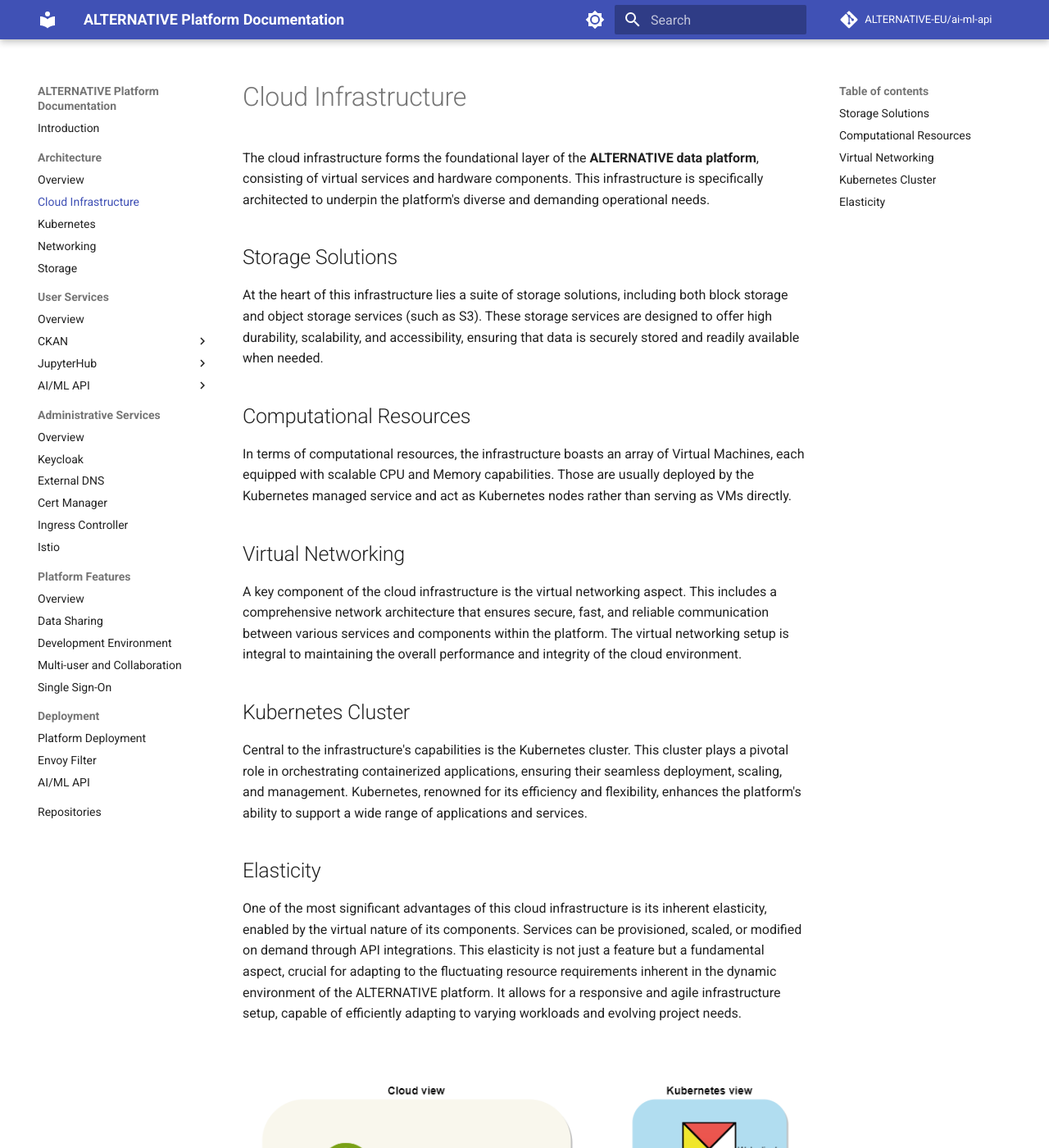
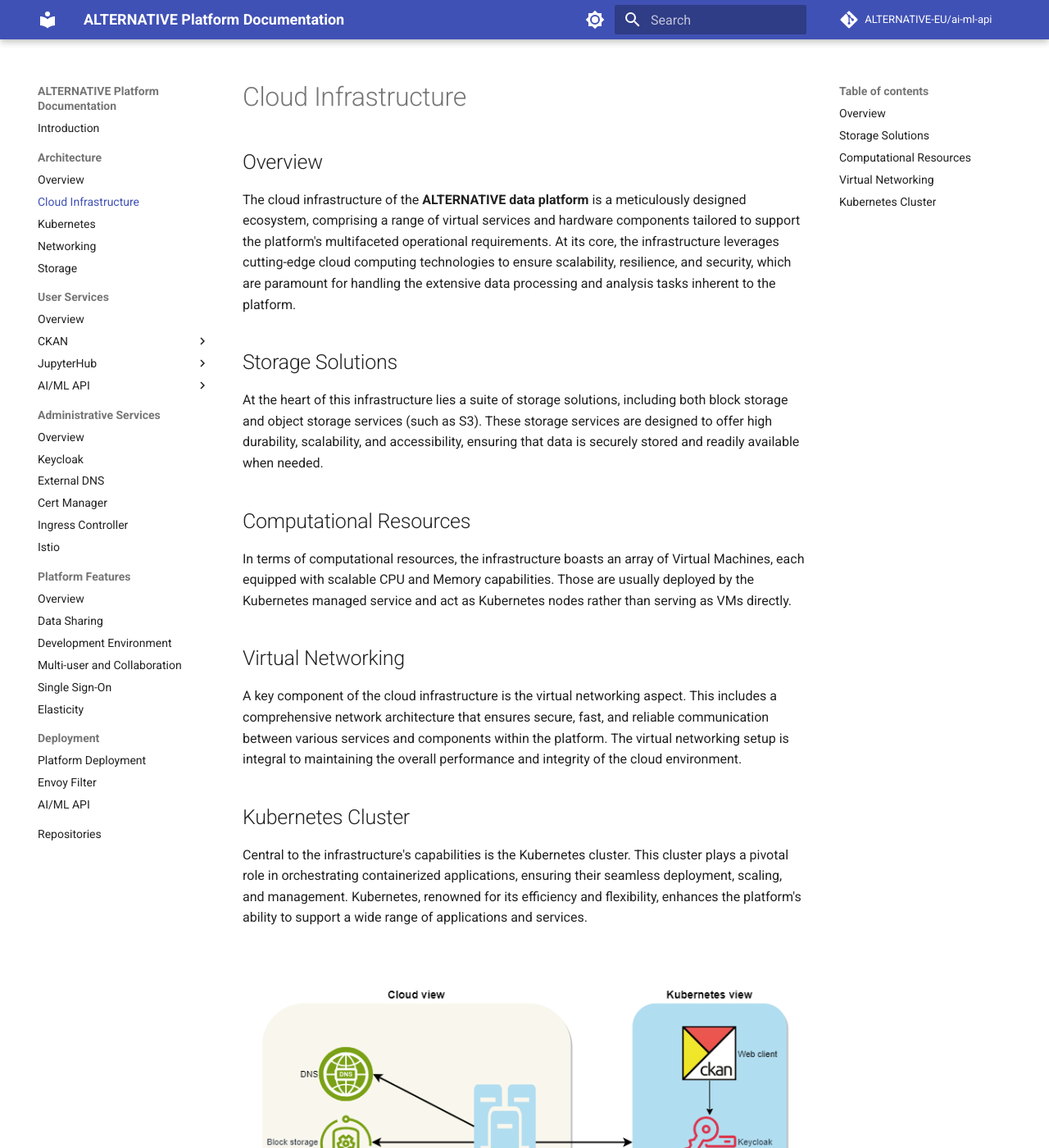
Before and after one commit to ALTERNATIVE-EU/alternative.github.io, an MkDocs documentation site: the page built from docs/docs/architecture/cloud-infrastructure.md, in a window 1280 px wide and 1400 px high. Shown: the whole window at 82% size. Built offline with MkDocs 1.6.1 and Material for MkDocs 9.7.7, drawn with Linux system fonts in a browser that asks for light colours; comment, search, counter and statistics services are not loaded.

Commit message:
Move elasticity as feature, add overview for cloud infrastructure

```diff
--- a/docs/docs/architecture/cloud-infrastructure.md
+++ b/docs/docs/architecture/cloud-infrastructure.md
@@ -1,6 +1,8 @@
 # Cloud Infrastructure
 
-The cloud infrastructure forms the foundational layer of the **ALTERNATIVE data platform**, consisting of virtual services and hardware components. This infrastructure is specifically architected to underpin the platform's diverse and demanding operational needs.
+## Overview
+
+The cloud infrastructure of the **ALTERNATIVE data platform** is a meticulously designed ecosystem, comprising a range of virtual services and hardware components tailored to support the platform's multifaceted operational requirements. At its core, the infrastructure leverages cutting-edge cloud computing technologies to ensure scalability, resilience, and security, which are paramount for handling the extensive data processing and analysis tasks inherent to the platform.
 
 ## Storage Solutions
 
@@ -18,8 +20,5 @@
 
 Central to the infrastructure's capabilities is the Kubernetes cluster. This cluster plays a pivotal role in orchestrating containerized applications, ensuring their seamless deployment, scaling, and management. Kubernetes, renowned for its efficiency and flexibility, enhances the platform's ability to support a wide range of applications and services.
 
-## Elasticity
-
-One of the most significant advantages of this cloud infrastructure is its inherent elasticity, enabled by the virtual nature of its components. Services can be provisioned, scaled, or modified on demand through API integrations. This elasticity is not just a feature but a fundamental aspect, crucial for adapting to the fluctuating resource requirements inherent in the dynamic environment of the ALTERNATIVE platform. It allows for a responsive and agile infrastructure setup, capable of efficiently adapting to varying workloads and evolving project needs.
 
 ![Cloud Infrastructure](./images/cloud-data-platform-architecture.png)
--- a/docs/mkdocs.yml
+++ b/docs/mkdocs.yml
@@ -88,7 +88,6 @@
         - Error Handling: user-services/ai-ml-api/api-usage/error-handling.md
       - Scalability: user-services/ai-ml-api/scalability.md
       - Testing: user-services/ai-ml-api/testing.md
-      - Elastiacity: user-services/ai-ml-api/elastiacity.md
   - Administrative Services:
     - Overview: admin-services/overview.md
     - Keycloak: admin-services/keycloak.md
@@ -102,6 +101,7 @@
     - Development Environment: features/development-environment.md
     - Multi-user and Collaboration: features/multi-user-and-collaboration.md
     - Single Sign-On: features/sso.md
+    - Elasticity: features/elasticity.md
   - Deployment:
     - Platform Deployment: deployment/platform.md
     - Envoy Filter: deployment/envoy-filter.md
```
